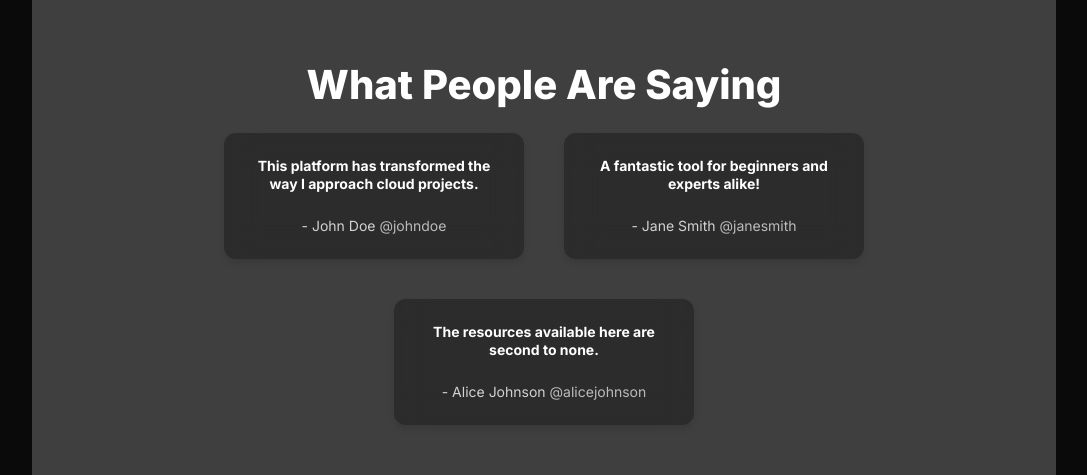
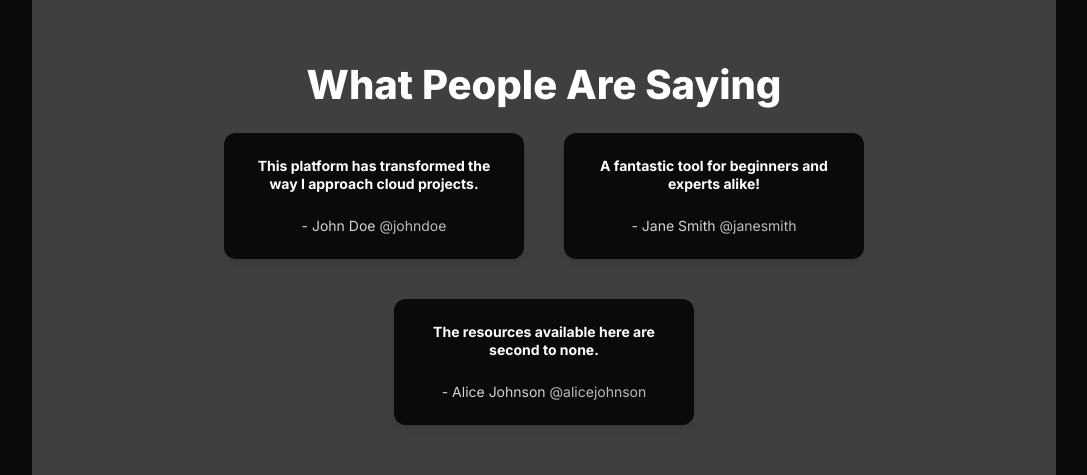
Before and after one commit to CloudCraftWithFranck/cloudcraftwithfranck.github.io, a Next.js app: page /en in a window 1280 px wide. Shown: the part 1640-2115 px from the top of the page, without its empty margins (96-1183 px from the left). Built offline with nearby package versions, Linux system fonts and the light colour scheme.

Commit message:
Changing the background back

```diff
--- a/src/app/[locale]/page.tsx
+++ b/src/app/[locale]/page.tsx
@@ -226,7 +226,7 @@ export default function Home(
                             direction="column"
                             padding="m"
                             radius="m"
-                            background="surface"
+                            background="neutral-weak"
                             style={{
                                 width: '300px',
                                 boxShadow: '0px 4px 6px rgba(0, 0, 0, 0.1)',
```
